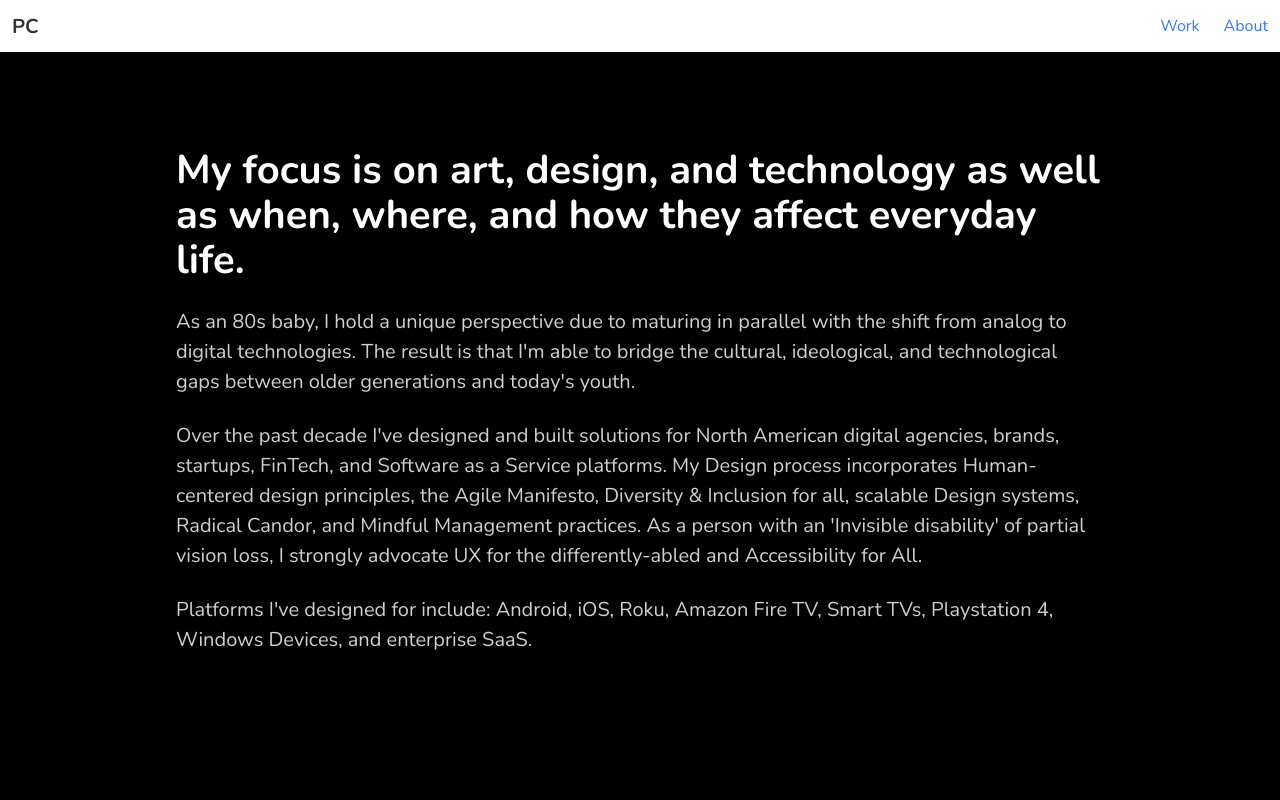
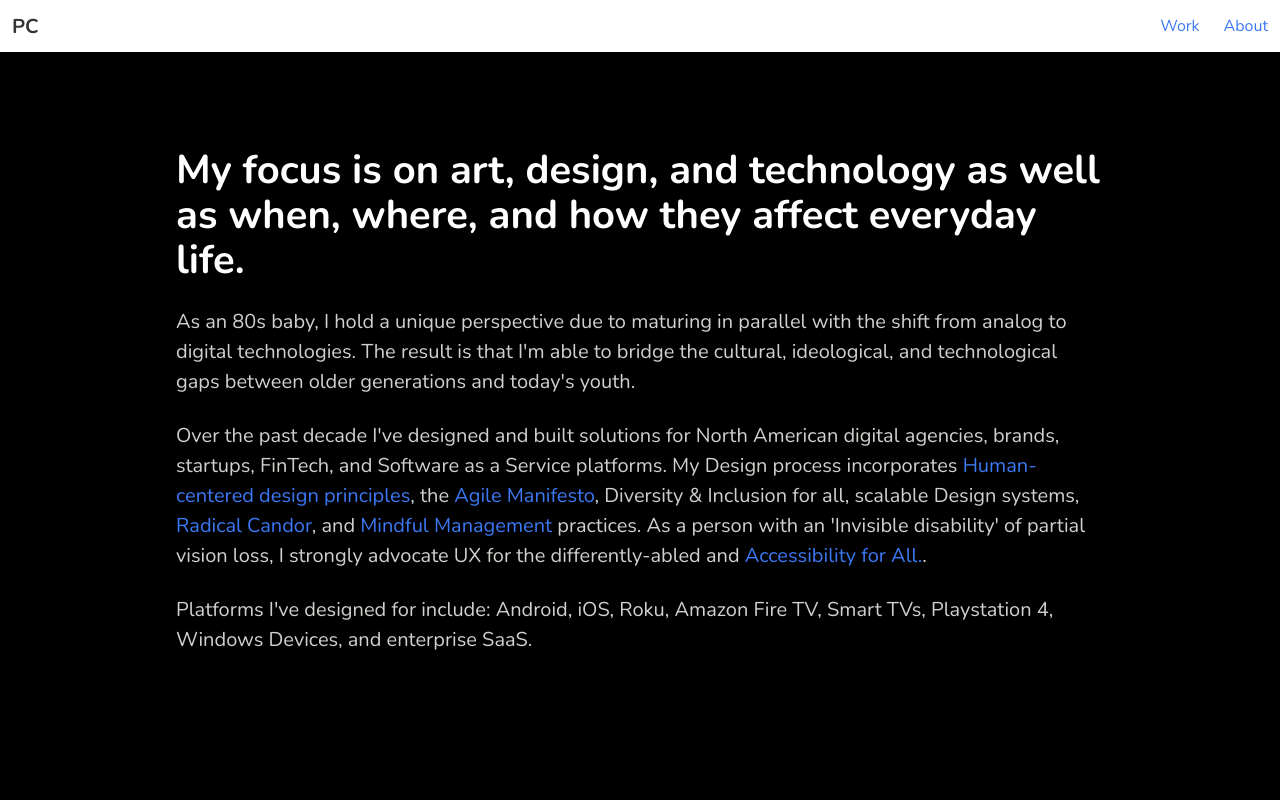
Before and after one commit to pchae/nuxt3-app, a Nuxt app: page /about in a window 1280 px wide. Shown: the top 800 px of the page. Built offline with nearby package versions, Linux system fonts and the light colour scheme.

Commit message:
add links to topics

```diff
--- a/pages/about.vue
+++ b/pages/about.vue
@@ -14,7 +14,7 @@
                 <p class="is-size-5 has-text-weight-normal has-text-grey-light">As an 80s baby, I hold a unique perspective due to maturing in parallel with the shift from analog to digital technologies. The result is that I'm able to bridge the cultural, ideological, and technological gaps between older generations and today's youth.</p>
             </div>
             <div class="content">
-                <p class="is-size-5 has-text-weight-normal has-text-grey-light">Over the past decade I've designed and built solutions for North American digital agencies, brands, startups, FinTech, and Software as a Service platforms. My Design process incorporates Human-centered design principles, the Agile Manifesto, Diversity & Inclusion for all, scalable Design systems, Radical Candor, and Mindful Management practices. As a person with an 'Invisible disability' of partial vision loss, I strongly advocate UX for the differently-abled and Accessibility for All.</p>
+                <p class="is-size-5 has-text-weight-normal has-text-grey-light">Over the past decade I've designed and built solutions for North American digital agencies, brands, startups, FinTech, and Software as a Service platforms. My Design process incorporates <a href="https://www.ted.com/talks/david_kelley_human_centered_design" rel="noreferrer" target="_blank">Human-centered design principles</a>, the <a href="https://agilemanifesto.org/" rel="noreferrer" target="_blank">Agile Manifesto</a>, Diversity & Inclusion for all, scalable Design systems, <a href="https://www.goodreads.com/en/book/show/29939161-radical-candor" rel="noreferrer" target="_blank">Radical Candor</a>, and <a href="https://www.forbes.com/sites/victorlipman/2014/10/15/phil-jackson-brings-ny-knicks-mindful-management/" rel="noreferrer" target="_blank">Mindful Management</a> practices. As a person with an 'Invisible disability' of partial vision loss, I strongly advocate UX for the differently-abled and <a href="https://www.w3.org/WAI/business-case/" rel="noreferrer" target="_blank">Accessibility for All.</a>.</p>
             </div>
             <div class="content">
                 <p class="is-size-5 has-text-weight-normal has-text-grey-light">Platforms I've designed for include: Android, iOS, Roku, Amazon Fire TV, Smart TVs, Playstation 4, Windows Devices, and enterprise SaaS.</p>
```
